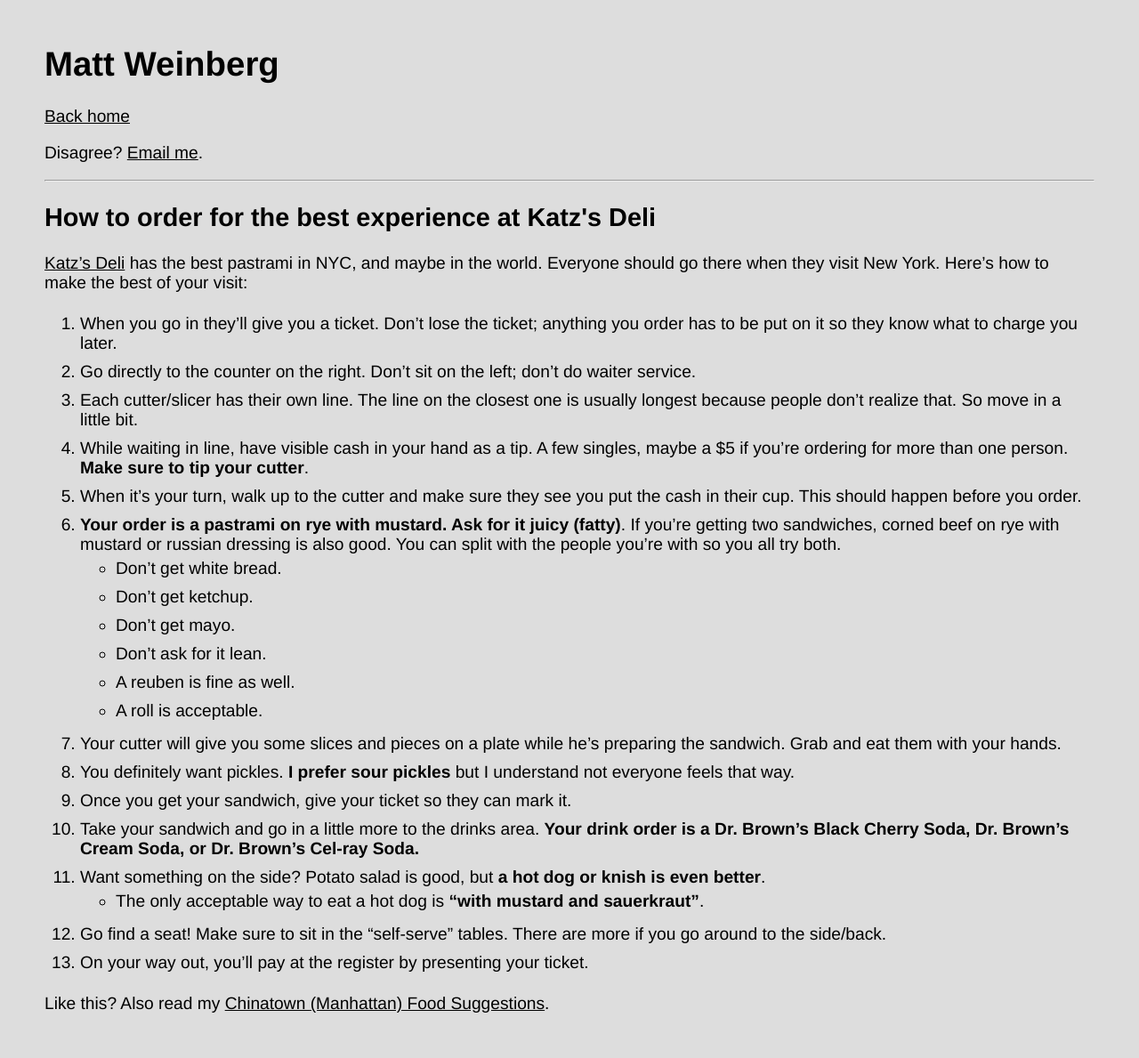
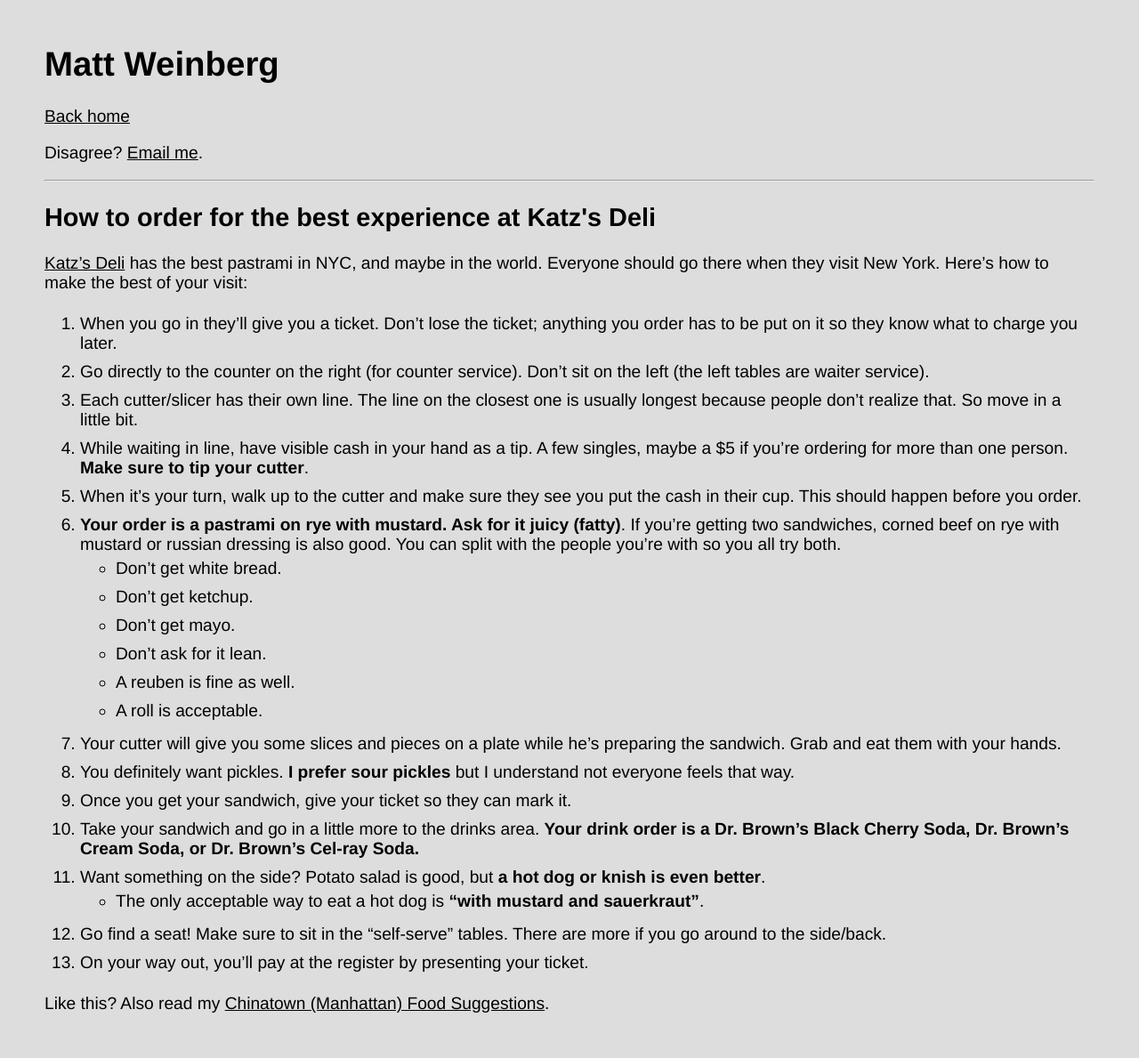
Before and after one commit to mrw/mrw.github.io, a Jekyll site: the page built from _posts/2018-03-27-ordering-at-katzs-deli.markdown, in a window 1280 px wide. Shown: the whole page at 89% size. Built offline with Jekyll 4.4.1, drawn with Linux system fonts in a browser that asks for light colours.

Commit message:
Clarify Katz's service types

```diff
--- a/_posts/2018-03-27-ordering-at-katzs-deli.markdown
+++ b/_posts/2018-03-27-ordering-at-katzs-deli.markdown
@@ -7,7 +7,7 @@
 [Katz's Deli](https://www.katzsdelicatessen.com/) has the best pastrami in NYC, and maybe in the world. Everyone should go there when they visit New York. Here's how to make the best of your visit:
 
 1.  When you go in they'll give you a ticket. Don't lose the ticket; anything you order has to be put on it so they know what to charge you later.
-1.  Go directly to the counter on the right. Don't sit on the left; don't do waiter service.
+1.  Go directly to the counter on the right (for counter service). Don't sit on the left (the left tables are waiter service).
 1.  Each cutter/slicer has their own line. The line on the closest one is usually longest because people don't realize that. So move in a little bit.
 1.  While waiting in line, have visible cash in your hand as a tip. A few singles, maybe a $5 if you're ordering for more than one person. **Make sure to tip your cutter**.
 1.  When it's your turn, walk up to the cutter and make sure they see you put the cash in their cup. This should happen before you order.
```
